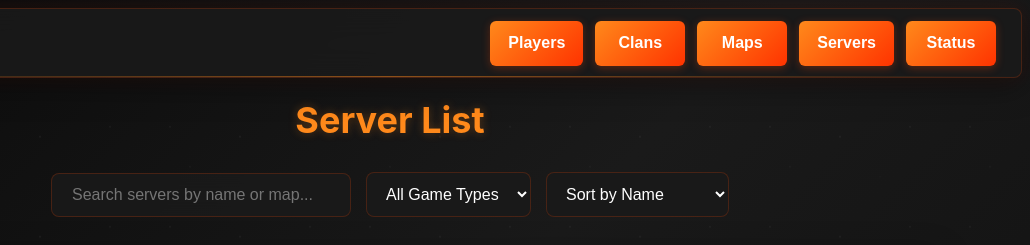
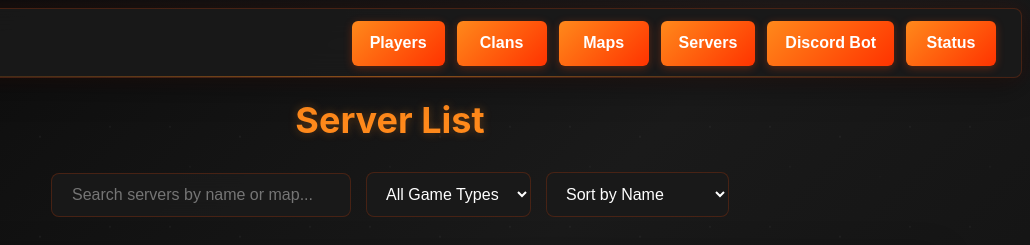
Before and after one commit to zelamuss/TeeViewer, a plain HTML site: page servers.html in a window 1280 px wide. Shown: the top 245 px of the page, 250-1280 px from the left. Drawn offline with nearby package versions, Linux system fonts and the light colour scheme; no server answers; a web font is replaced by a local one.

Commit message:
Update servers.html

```diff
--- a/servers.html
+++ b/servers.html
@@ -393,6 +393,7 @@
             <button onclick="navigateToPage('clans.html')" class="categories" id="clans">Clans</button>
             <button onclick="navigateToPage('maps.html')" class="categories" id="maps">Maps</button>
             <button onclick="navigateToPage('servers.html')" class="categories" id="servers">Servers</button>
+            <button onclick="window.location.href='https://discord.com/oauth2/authorize?client_id=1391161122714943528&permissions=117760&scope=bot+applications.commands'" class="categories" id="servers">Discord Bot</button>
             <button onclick="navigateToPage('status.html')" class="categories" id="status">Status</button>
         </div>
     </div>
```
